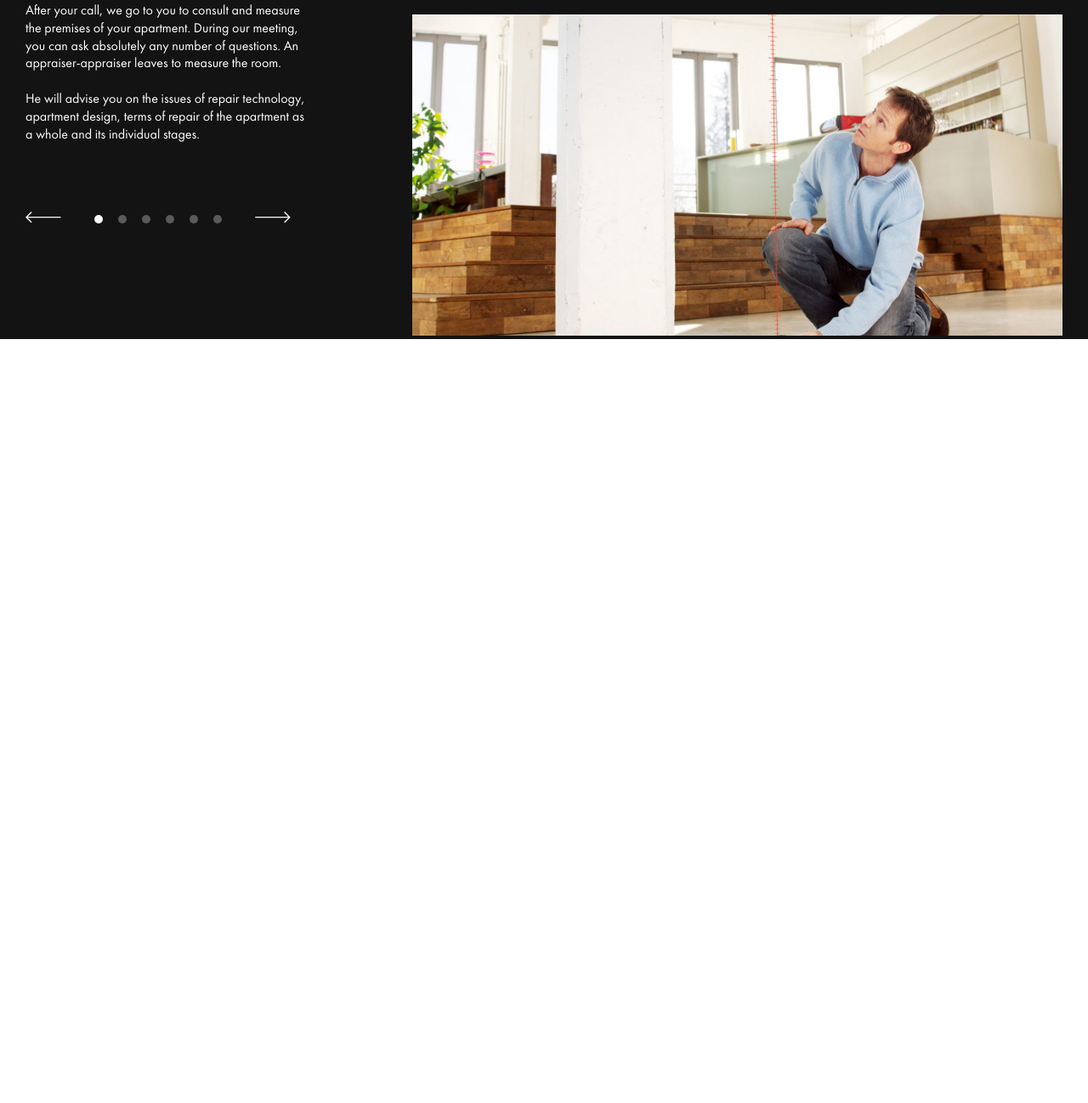
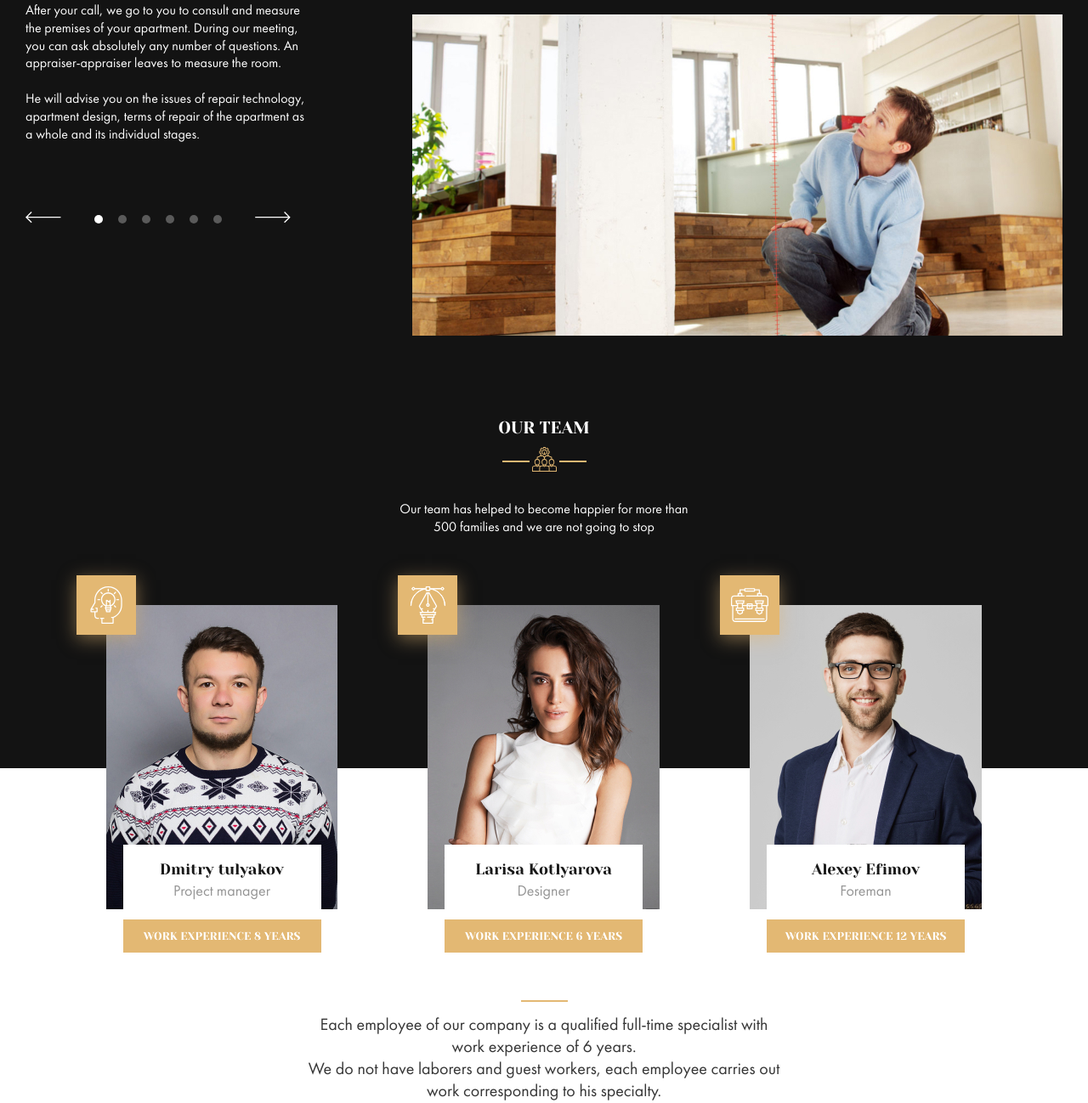
Before and after one commit to moongue/repair-design-project, a plain HTML site: page index.html in a window 1280 px wide. Shown: the part 6594-7892 px from the top of the page at 85% size. Before the commit the page ends 6993 px from the top, so only its background shows below. Drawn offline with Linux system fonts and the light colour scheme.

Commit message:
feat: add our team

```diff
--- a/index.html
+++ b/index.html
@@ -557,6 +557,58 @@
          </div>
       </div>
    </section>
+   <section class="our-team">
+      <div class="wrapper">
+         <h3 class="black">our team</h3>
+         <div class="section-img">
+            <img src="assets/images/team-icon.svg" alt="Team">
+         </div>
+         <p class="description-team">
+            Our team has helped to become happier for more than<br>
+            500 families and we are not going to stop
+         </p>
+         <div class="team">
+            <div class="person">
+               <div class="person__icon"><img src="assets/images/person-icon1.svg" alt="Icon"></div>
+               <div class="person__img">
+                  <img src="assets/images/person1.jpg" alt="Person">
+               </div>
+               <div class="description-person">
+                  <div class="person__name">Dmitry tulyakov</div>
+                  <div class="person__position">Project manager</div>
+                  <div class="person__experience">Work experience 8 years</div>
+               </div>
+            </div>
+            <div class="person">
+               <div class="person__icon"><img src="assets/images/person-icon2.svg" alt="Icon"></div>
+               <div class="person__img">
+                  <img src="assets/images/person2.jpg" alt="Person">
+               </div>
+               <div class="description-person">
+                  <div class="person__name">Larisa Kotlyarova</div>
+                  <div class="person__position">Designer</div>
+                  <div class="person__experience">Work experience 6 years</div>
+               </div>
+            </div>
+            <div class="person">
+               <div class="person__icon"><img src="assets/images/person-icon3.svg" alt="Icon"></div>
+               <div class="person__img">
+                  <img src="assets/images/person3.jpg" alt="Person">
+               </div>
+               <div class="description-person">
+                  <div class="person__name">Alexey Efimov</div>
+                  <div class="person__position">Foreman</div>
+                  <div class="person__experience">Work experience 12 years</div>
+               </div>
+            </div>
+         </div>
+         <p class="more-description-person">
+            Each employee of our company is a qualified full-time specialist
+            with work experience of 6 years.<br>
+            We do not have laborers and guest workers, each employee carries out work corresponding to his specialty.
+         </p>
+      </div>
+   </section>
 </main>
 
 <!--Scripts-->
--- a/scss/_goals.scss
+++ b/scss/_goals.scss
@@ -1,6 +1,7 @@
 .goals {
   background: $black;
   padding-top: 428px;
+  padding-bottom: 505px;
   .content {
     display: flex;
     justify-content: space-between;
--- a/scss/_media.scss
+++ b/scss/_media.scss
@@ -102,6 +102,15 @@
     .btn-slides {
       flex-basis: 33.33%;
     }
+  }
+  //Our team
+  .team {
+    margin-top: 0;
+    flex-wrap: wrap;
+    justify-content: space-around;
+  }
+  .person {
+    margin-top: 110px;
   }
 }
 
@@ -262,6 +271,7 @@
   }
   //Projects
   .projects {
+    margin-bottom: 0;
     margin-top: 0;
     padding-top: 190px;
     background: $black;
@@ -276,6 +286,15 @@
   //Goals
   .goals {
     display: none;
+  }
+  //Our team
+  .our-team {
+    margin-top: 0;
+    padding-top: 76px;
+    background: $black;
+  }
+  .more-description-person {
+    color: $white;
   }
 }
 
@@ -413,4 +432,8 @@
       font-size: 13px;
     }
   }
+  //Our team
+  .more-description-person {
+    display: none;
+  }
 }
--- /dev/null
+++ b/scss/_our-team.scss
@@ -0,0 +1,85 @@
+.our-team {
+  margin-top: -410px;
+  h3 {
+    color: $white;
+  }
+}
+.description-team {
+  text-align: center;
+  line-height: 1.3;
+}
+.team {
+  display: flex;
+  justify-content: space-between;
+  max-width: 1030px;
+  margin: 80px auto 0;
+  flex-wrap: wrap;
+}
+.more-description-person {
+  max-width: 558px;
+  margin: 73px auto 0;
+  color: $black-3;
+  font-size: 20px;
+  text-align: center;
+  line-height: 1.3;
+  position: relative;
+  &:before {
+    content: '';
+    width: 55px;
+    height: 2px;
+    background: $green;
+    position: absolute;
+    top: -17px;
+    left: calc((100% - 55px) / 2);
+  }
+}
+.person {
+  position: relative;
+  &__img {
+    img {
+      width: 100%;
+    }
+  }
+  &__icon {
+    width: 70px;
+    height: 70px;
+    display: flex;
+    align-items: center;
+    justify-content: center;
+    background: $green;
+    box-shadow: 0 5px 20px rgba(227, 184, 115, 0.5);
+    position: absolute;
+    left: -35px;
+    top: -35px;
+  }
+  &__name {
+    padding: 0 10px;
+    font-family: 'Yeseva One', sans-serif;
+    color: $black-4;
+    font-size: 18px;
+  }
+  &__position {
+    padding: 0 10px;
+    font-size: 18px;
+    margin-top: 9px;
+    color: $grey;
+  }
+  &__experience {
+    padding: 13px 10px;
+    margin-top: 23px;
+    font-family: 'Yeseva One', sans-serif;
+    font-size: 13px;
+    text-transform: uppercase;
+    background: $green;
+  }
+  .description-person {
+    position: relative;
+    box-sizing: border-box;
+    margin: -80px auto 0;
+    width: 100%;
+    max-width: 233px;
+    background: $white;
+    text-align: center;
+    padding-top: 20px;
+  }
+}
--- a/scss/style.scss
+++ b/scss/style.scss
@@ -10,5 +10,6 @@
 @import "catalog";
 @import "projects";
 @import "goals";
+@import "our-team";
 
 @import "media";
```
Also changed, not shown: assets/images/person-icon1.svg (added), assets/images/person-icon2.svg (added), assets/images/person-icon3.svg (added), assets/images/person1.jpg (added), assets/images/person2.jpg (added), assets/images/person3.jpg (added), assets/images/team-icon.svg (added), css/style.css.
